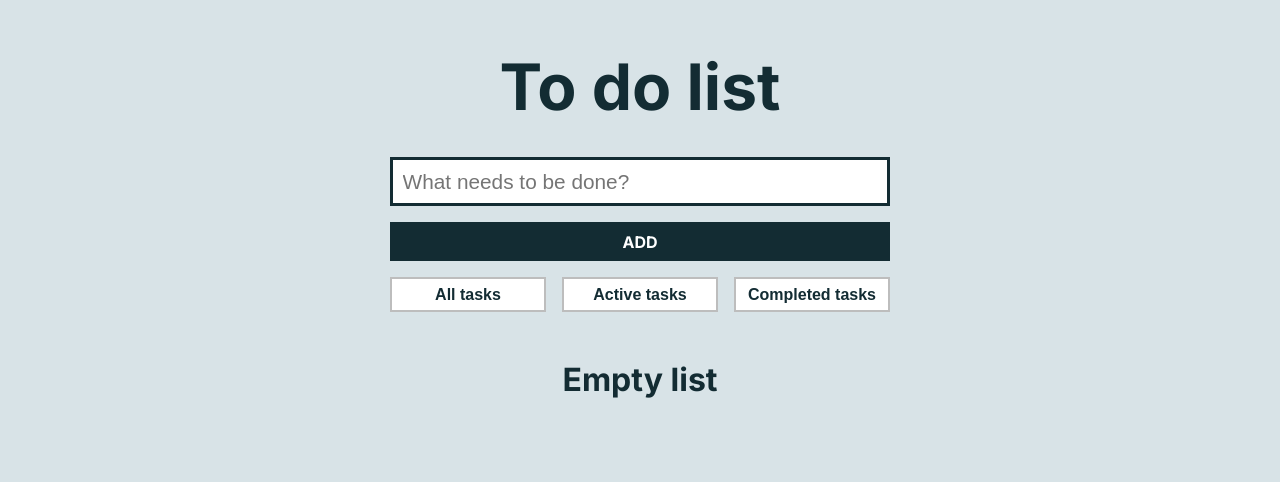
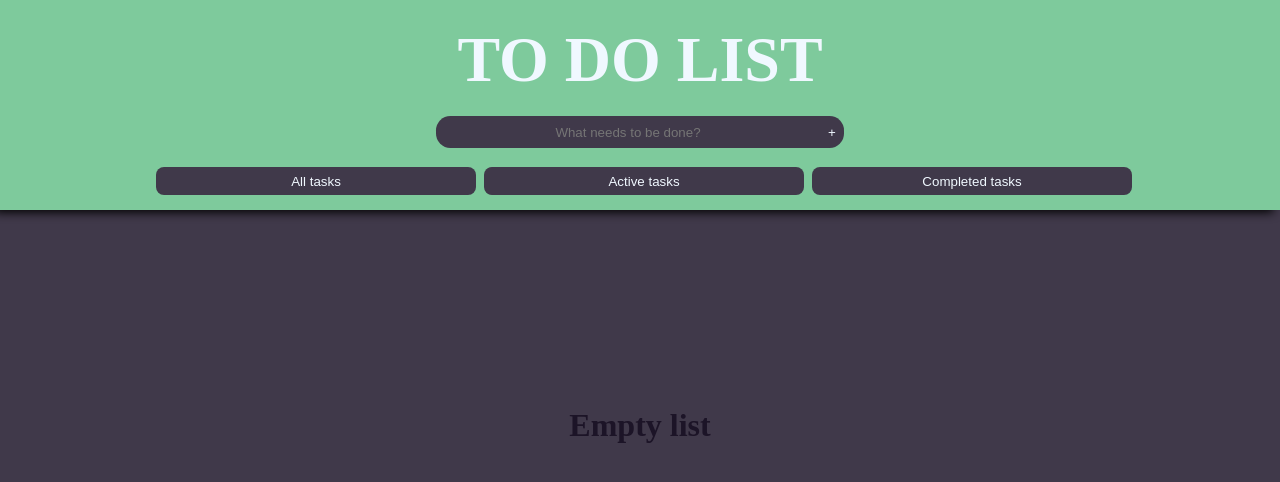
Before and after one commit to Crowexe/To-do-list, a React (Create React App) app: page / in a window 1280 px wide. Shown: the top 482 px of the page. Built offline with nearby package versions, Linux system fonts and the light colour scheme.

Commit message:
Style modified

```diff
--- a/src/App.css
+++ b/src/App.css
@@ -1,4 +1,12 @@
 @import url('https://fonts.googleapis.com/css2?family=Inter:wght@300;400;700&display=swap');
+
+:root {
+    --color-1: #ccffbd;
+    --color-2: #7eca9c;
+    --color-3: #40394a;
+    --color-4: #1c1427;
+    --size-text: 1rem;
+}
 
 * {
     margin: 0;
@@ -6,139 +14,101 @@
     box-sizing: border-box;
 }
 
-:root {
-    --color-light: #d8e3e7;
-    --color-dark: #132c33;
-    --color-first: #51c4d3;
-    --color-second: #126e82;
+body {
+    font-family: 'DM Serif Display', serif;
+    background-color: var(--color-4);
+    display: flex;
+    flex-direction: column;
+    margin: auto;
+    margin-top: 2%;
+  }
+
+#top {
+    position: fixed;
+    display: flex;
+    top: 0;
+    width: 100vw;
+    padding: 15px 20px;
+    align-items: center;
+    justify-content: space-around;
+    flex-direction: row;
+    flex-wrap: wrap;
+    box-shadow: -.4rem .2rem .6rem 0rem #000000;
+    background-color: var(--color-2);
 }
 
-/*#top {
-    background: #333;
-	color: white;
-	height: 80px;
-	width: 100%;
-	left: 0;
-	top: 0;
-	position: fixed;
+#top .title {
+    color: aliceblue;
+    font-size: 4rem;
     display: flex;
-    flex-direction: row;
-}*/
-
-body {
-    background: var(--color-light);
-    color: var(--color-dark);
-    font-family: 'Inter', sans-serif;
+    flex-wrap: wrap;
+    margin: 0.5rem;
 }
 
-main {
-    width: 90%;
-    max-width: 500px;
-    margin: 3rem auto;
+#top .Adder {
+    display: flex;
+    flex-direction: column;
+    align-items: center;
 }
 
-
-
-h1 {
-    font-size: 4rem;
-    margin: 2rem 0;
+#top .barra {
+    background-color: #40394a;
+    width: 30vw;
+    height: 2rem;
+    border: #40394a;
+    border-bottom-left-radius: 0.9rem;
+    border-top-left-radius: 0.9rem;
+    margin-top: 0.7rem;
+    margin-bottom: 0.7rem;
     text-align: center;
+    color: aliceblue;
 }
 
-h3 {
-    font-size: 2rem;
-    text-align: center;
+#top .filtros {
+    background-color: #40394a;
+    color: aliceblue;
+    margin-left: 0.5rem;
+    margin-top: 0.5rem;
+    border: var(--color-3);
+    border-radius: 0.5rem;
+    padding: 0.4rem;
+    width: 25vw;
 }
 
-input[type="text"] {
-    display: block;
-    width: 100%;
-    border: 3px solid var(--color-dark);
-    border-radius: 0;
-    outline: none;
-    font-size: 1.3rem;
-    padding: .6rem .6rem;
+#top .add {
+    border-top-right-radius: 0.9rem;
+    border-bottom-right-radius: 0.9rem;
+    width: 1.5rem;
+    height: 2rem;
+    border: var(--color-3);
+    background-color: var(--color-3);
+    color: aliceblue;
 }
 
-form button {
-    display: block;
+#mid {
+    display: flex;
+    background-color: var(--color-3);
     width: 100%;
-    outline: none;
-    background: var(--color-dark);
-    color: white;
-    text-transform: uppercase;
-    font-weight: bold;
-    margin: 1rem 0;
-    font-size: 1rem;
-    border: none;
-    font-family: 'Inter';
-    padding: .6rem .6rem;
+    height: 100vh;
+    margin-top: auto;
+    padding: 1rem;
+    justify-content: center;
+    align-items: center;
+    flex-wrap: wrap;
+    flex-direction: row;
+    background-color: var(--color-3);
 }
 
-#filters {
-    display: grid;
-    grid-template-columns: repeat(3, 1fr);
-    gap: 1rem;
-    margin-bottom: 3rem;
+#mid .todo {
+    background-color: var(--color-2);
+    padding: 1rem;
+    margin: 1rem;
+    border-radius: 2rem;
+    height: auto;
+    width: 25vw;
 }
 
-#filters button {
-    background: #fff;
-    border: 2px solid rgb(189, 189, 189);
-    color:var(--color-dark);
-    padding: .4rem;
-    font-size: 1rem;
-    outline: none;
-    font-weight: bold;
+#mid .stat {
+    color: #1c1427;
+    font-size: 2rem;
 }
-
-#filters button:focus {
-    border: 2px solid var(--color-dark);
-}
-
-#todo-list {
-    display: grid;
-    grid-template-rows: 1fr;
-    gap: 1rem;
-}
-
-.todo {
-    font-size: 1.3rem;
-    font-weight: bold;
-}
-
-.todo .actions {
-    display: grid;
-    grid-template-columns: 1fr 1fr;
-    gap: 1rem;
-    margin-top: .5rem;
-}
-
-.todo .actions button {
-    background: #fff;
-    border: 2px solid rgb(189, 189, 189);
-    color:var(--color-dark);
-    padding: .4rem;
-    font-size: 1rem;
-    outline: none;
-    font-weight: bold;
-}
-
-.todo .actions button:focus {
-    border: 2px solid var(--color-dark);
-}
-
-.todo .actions button:nth-child(2) {
-    background: var(--color-first);
-    color: white;
-    border: 2px solid var(--color-first);
-}
-
-.todo .actions button:nth-child(2):focus {
-    border-color: var(--color-second);
-}
-
-input[type="checkbox"] {
-    display: inline-block;
-    margin-right: 1rem;
-}
--- a/src/App.jsx
+++ b/src/App.jsx
@@ -54,15 +54,18 @@ const App = () => {
 
     return (
         <main>
-            <header id="top">
-                <h1>To do list</h1>
+            <div id="top">
+                <h1 className="title">TO DO LIST</h1>
+                <div className="Adder">
                 <Formulario todos={todos} setTodos={setTodos} />
                 <section id="filters">
                     {filterkeys.map(filterKey => (
-                        <button key= {filterKey} onClick={() => setFilter(filterKey)}>{filterKey} tasks</button>
+                        <button className="filtros" key= {filterKey} onClick={() => setFilter(filterKey)}>{filterKey} tasks</button>
                     ))}
                 </section>
-            </header>
+                </div>
+            </div>
+            <div id="mid">
             <section id="todo-list">
                 {todos.length > 0 ? todos.filter(FILTER_MAP[filter]).map(({ id, todo, completed }) => (
                     <TodoItem
@@ -75,9 +78,10 @@ const App = () => {
                         editTodo={editTodo}
                     />
                 )) : (
-                    <h3>Empty list</h3>
+                    <h3 className="stat">Empty list</h3>
                 )}
             </section>
+            </div>
         </main>
     )
 }
--- a/src/components/Formulario.jsx
+++ b/src/components/Formulario.jsx
@@ -15,12 +15,13 @@ const Formulario = ({ todos, setTodos }) => {
     return (
         <form onSubmit={handleSubmit}>
             <input
+                className="barra"
                 type="text"
                 placeholder="What needs to be done?"
                 onChange={(e) => setTodo(e.target.value)}
                 value={todo}
             />
-            <button>Add</button>
+            <button className="add">+</button>
         </form>
     )
 }
```
